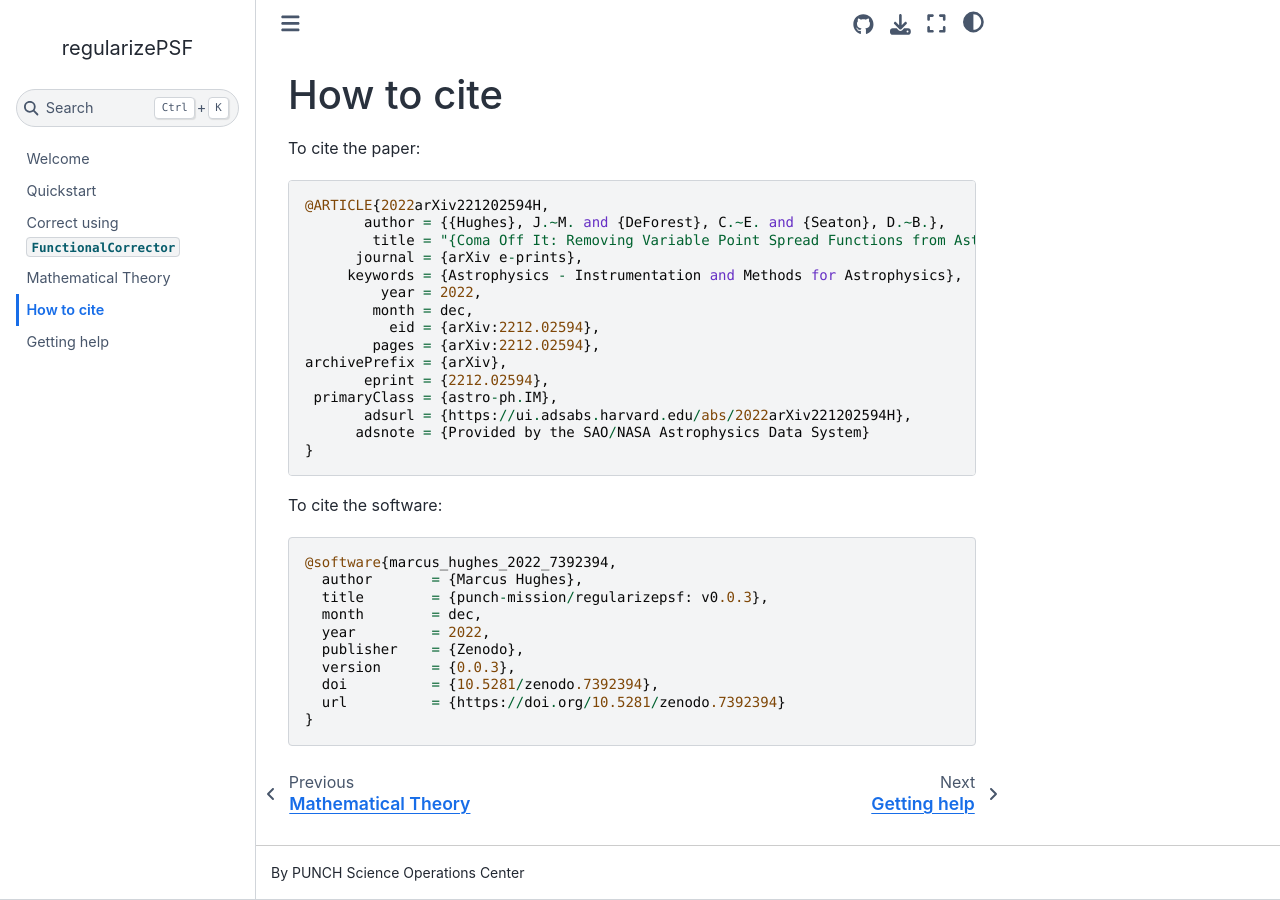
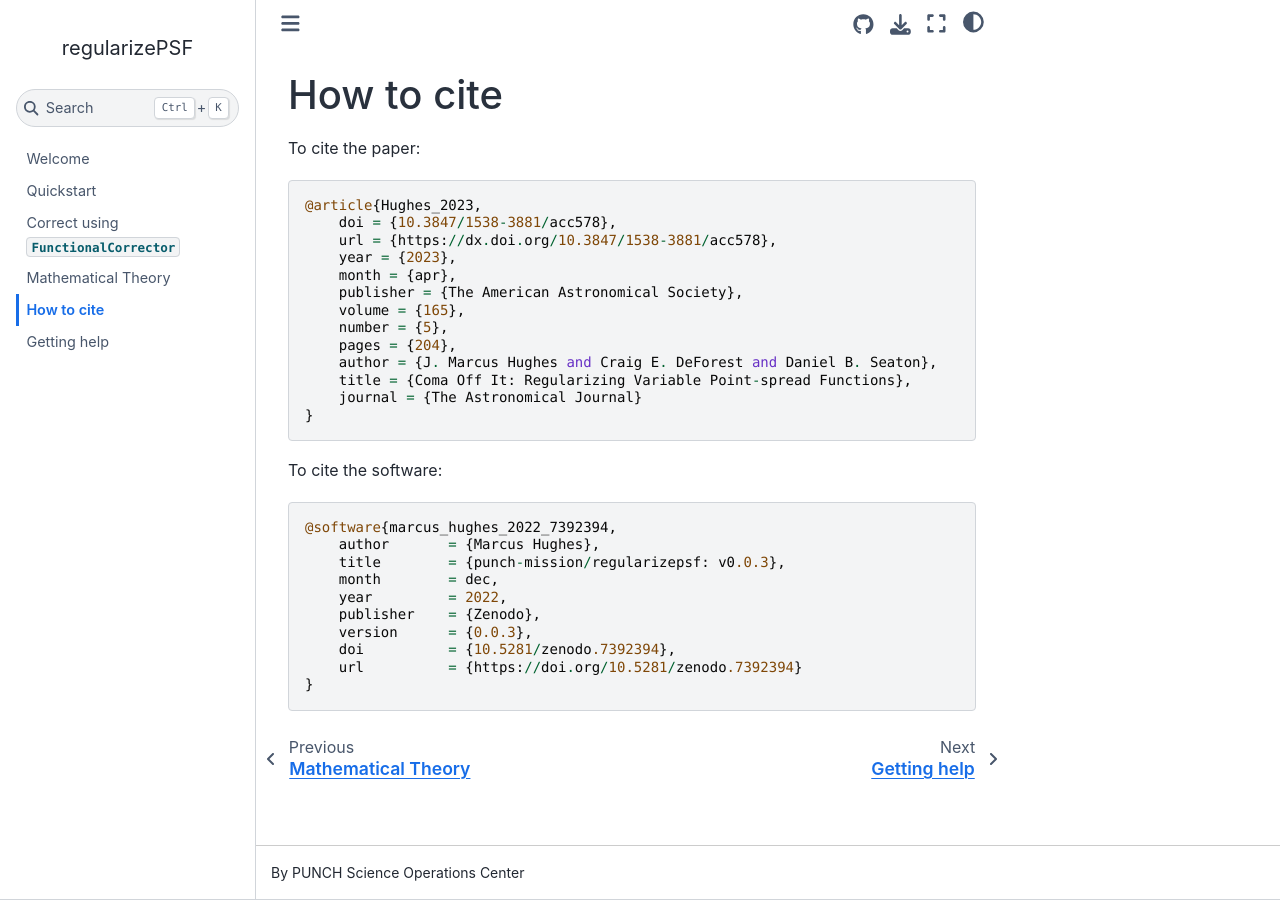
Before and after one commit to punch-mission/regularizepsf, a Jupyter Book: the page built from docs/cite.md, in a window 1280 px wide. Built offline with Jupyter Book 1.0.4 settings and Sphinx 7.4.7 and the Sphinx Book theme 1.1.4, drawn with Linux system fonts in a browser that asks for light colours; pages that are not in the unit, such as notebooks, are missing from menus.

Commit message:
updates citation

````diff
--- a/docs/cite.md
+++ b/docs/cite.md
@@ -2,20 +2,18 @@
 
 To cite the paper:
 ```
-@ARTICLE{2022arXiv221202594H,
-       author = {{Hughes}, J.~M. and {DeForest}, C.~E. and {Seaton}, D.~B.},
-        title = "{Coma Off It: Removing Variable Point Spread Functions from Astronomical Images}",
-      journal = {arXiv e-prints},
-     keywords = {Astrophysics - Instrumentation and Methods for Astrophysics},
-         year = 2022,
-        month = dec,
-          eid = {arXiv:2212.02594},
-        pages = {arXiv:2212.02594},
-archivePrefix = {arXiv},
-       eprint = {2212.02594},
- primaryClass = {astro-ph.IM},
-       adsurl = {https://ui.adsabs.harvard.edu/abs/2022arXiv221202594H},
-      adsnote = {Provided by the SAO/NASA Astrophysics Data System}
+@article{Hughes_2023,
+    doi = {10.3847/1538-3881/acc578},
+    url = {https://dx.doi.org/10.3847/1538-3881/acc578},
+    year = {2023},
+    month = {apr},
+    publisher = {The American Astronomical Society},
+    volume = {165},
+    number = {5},
+    pages = {204},
+    author = {J. Marcus Hughes and Craig E. DeForest and Daniel B. Seaton},
+    title = {Coma Off It: Regularizing Variable Point-spread Functions},
+    journal = {The Astronomical Journal}
 }
 ```
 
@@ -23,13 +21,13 @@ archivePrefix = {arXiv},
 To cite the software:
 ```
 @software{marcus_hughes_2022_7392394,
-  author       = {Marcus Hughes},
-  title        = {punch-mission/regularizepsf: v0.0.3},
-  month        = dec,
-  year         = 2022,
-  publisher    = {Zenodo},
-  version      = {0.0.3},
-  doi          = {10.5281/zenodo.7392394},
-  url          = {https://doi.org/10.5281/zenodo.7392394}
+    author       = {Marcus Hughes},
+    title        = {punch-mission/regularizepsf: v0.0.3},
+    month        = dec,
+    year         = 2022,
+    publisher    = {Zenodo},
+    version      = {0.0.3},
+    doi          = {10.5281/zenodo.7392394},
+    url          = {https://doi.org/10.5281/zenodo.7392394}
 }
 ```
````
Also changed, not shown: README.md (+12 -10 lines).
